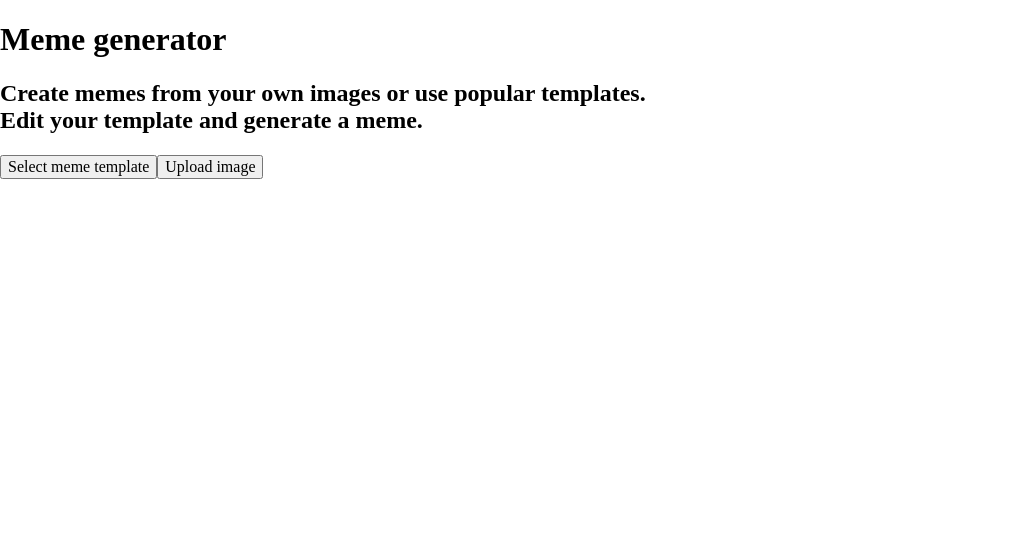
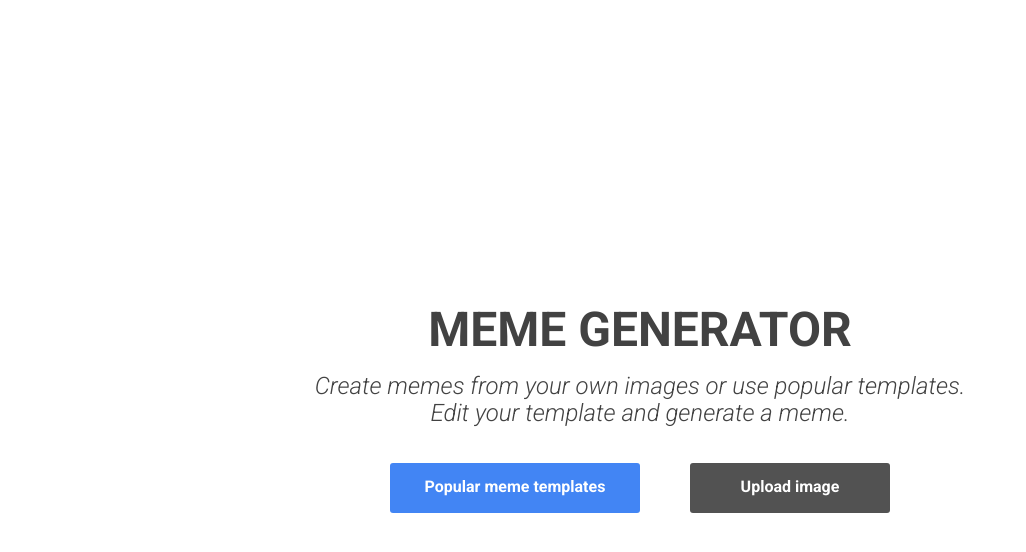
Before and after one commit to Kirill-Cherepanov/meme-generator, a React (Create React App) app: page / in a window 1280 px wide. Shown: the top 552 px of the page, without its empty margins (0-1026 px from the left). Built offline with nearby package versions, Linux system fonts and the light colour scheme.

Commit message:
feat: style starting page

```diff
--- a/package.json
+++ b/package.json
@@ -35,5 +35,8 @@
       "last 1 firefox version",
       "last 1 safari version"
     ]
+  },
+  "devDependencies": {
+    "sass": "^1.53.0"
   }
 }
--- a/src/App.js
+++ b/src/App.js
@@ -1,5 +1,5 @@
 import React, { useEffect, useState } from 'react';
-import './App.css';
+import './App.scss';
 import 'normalize.css';
 import TemplateChoose from './components/TemplateChoose';
 import PopularMemes from './components/PopularMemes';
@@ -125,14 +125,6 @@ function getTemplatesExample() {
       width: 750,
       height: 750,
       box_count: 2
-    },
-    {
-      id: '131940431',
-      name: "Gru's Plan",
-      url: 'https://i.imgflip.com/26jxvz.jpg',
-      width: 700,
-      height: 449,
-      box_count: 4
     }
   ];
 }
--- /dev/null
+++ b/src/App.scss
@@ -0,0 +1,17 @@
+@import url('https://fonts.googleapis.com/css2?family=Roboto:ital,wght@0,300;0,400;0,700;0,900;1,100;1,300;1,400&display=swap');
+
+$Blue: #4285F4;
+$White: #FFFFFF;
+$Gray: #424242;
+
+*, *:after, *:before {
+  box-sizing: border-box;
+}
+
+#root {
+  font-family: 'Roboto', sans-serif;
+  color: $Gray;
+  background-color: $White;
+  width: 100vw;
+  height: 100vh;
+}
--- a/src/components/Canvas.js
+++ b/src/components/Canvas.js
@@ -8,7 +8,7 @@ import TextBox from './TextBox';
 export default function Canvas({
   templateData,
   handleSelection,
-  handleModifySidebarProps
+  handleModifySidebarParams
 }) {
   const textBoxRefs = useRef([]);
   const [x, setX] = useState();
@@ -29,7 +29,7 @@ export default function Canvas({
     const y = textBoxRef.current.offsetTop;
     setX(x);
     setY(y);
-    handleModifySidebarProps();
+    handleModifySidebarParams();
   };
 
   useEffect(() => {
--- a/src/components/StyledButton.js
+++ b/src/components/StyledButton.js
@@ -1,4 +1,5 @@
 import React from 'react';
+import './StyledButton.scss';
 
 const STYLES = {
   primary: 'btn--primary',
@@ -14,15 +15,19 @@ const SIZES = {
 
 export default function StyledButton({
   children,
+  className,
   buttonStyle,
-  size,
+  buttonSize,
   clickHandler
 }) {
   const styleClass = STYLES[buttonStyle];
-  const sizeClass = SIZES[size];
+  const sizeClass = SIZES[buttonSize];
 
   return (
-    <button className={`${styleClass} ${sizeClass}`} onClick={clickHandler}>
+    <button
+      className={`${styleClass} ${sizeClass} ${className}`}
+      onClick={clickHandler}
+    >
       {children}
     </button>
   );
--- a/src/components/StyledButton.scss
+++ b/src/components/StyledButton.scss
@@ -0,0 +1,44 @@
+$Blue: #4285F4;
+$White: #FFFFFF;
+$Gray: #525252;
+
+.btn--primary {
+  background-color: $Blue;
+  color: $White;
+  border: none;
+  transition: background-color 0.5s ease-out;
+  cursor: pointer;
+  &:hover {
+    background-color: lighten($Blue, 15%);
+  }
+  font-weight: 600;
+}
+.btn--secondary {
+  background-color: $Gray;
+  color: $White;
+  border: none;
+  transition: background-color 0.2s ease-out;
+  cursor: pointer;
+  &:hover {
+    background-color: lighten($Gray, 15%);
+  }
+  font-weight: 600;
+}
+.btn--option {
+}
+
+.btn--large {
+  width: 250px;
+  height: 50px;
+  border-radius: 3px;
+}
+.btn--medium {
+  width: 200px;
+  border-radius: 3px;
+}
+.btn--small {
+  width: 150px;
+  border-radius: 3px;
+  padding: 5px;
+  padding-block: 10px;
+}
--- a/src/components/TemplateChoose.js
+++ b/src/components/TemplateChoose.js
@@ -1,21 +1,35 @@
 import React from 'react';
 import StyledButton from './StyledButton';
+import './TemplateChoose.scss';
 
-export default function TemplateChoose() {
+export default function TemplateChoose({
+  openPopularMemes,
+  uploadImageHandler
+}) {
   return (
     <div className="starting">
-      <h1 className="starting__title">Meme generator</h1>
+      <h1 className="starting__title">MEME GENERATOR</h1>
       <h2 className="starting__desc">
         Create memes from your own images or use popular templates.
         <br />
         Edit your template and generate a meme.
       </h2>
-      <StyledButton buttonStyle="primary" size={'L'} clickHandler={() => {}}>
-        Select meme template
-      </StyledButton>
-      <StyledButton buttonStyle="secondary" size={'M'} clickHandler={() => {}}>
-        Upload image
-      </StyledButton>
+      <div className="starting__buttons">
+        <StyledButton
+          buttonStyle="primary"
+          buttonSize={'L'}
+          clickHandler={openPopularMemes}
+        >
+          Popular meme templates
+        </StyledButton>
+        <StyledButton
+          buttonStyle="secondary"
+          buttonSize={'M'}
+          clickHandler={uploadImageHandler}
+        >
+          Upload image
+        </StyledButton>
+      </div>
     </div>
   );
 }
--- a/src/components/TemplateChoose.scss
+++ b/src/components/TemplateChoose.scss
@@ -0,0 +1,29 @@
+$Blue: #4285F4;
+$White: #FFFFFF;
+$Gray: #525252;
+
+.starting {
+  display: flex;
+  flex-direction: column;
+  align-items: center;
+  justify-content: center;
+  width: 100%;
+  height: 100%;
+}
+.starting__title {
+  font-weight: 700;
+  font-size: 48px;
+  margin-block: 15px;
+}
+.starting__desc {
+  font-weight: 300;
+  font-style: italic;
+  margin-block: 0px;
+  font-size: 24px;
+  text-align: center;
+  margin-bottom: 35px;
+}
+.starting__buttons {
+  display: flex;
+  gap: 50px;
+}
--- /dev/null
+++ b/src/components/TemplateEditor.js
@@ -0,0 +1,19 @@
+import React, { useState } from 'react';
+import Canvas from './Canvas';
+import ToolSidebar from './ToolSidebar';
+
+export default function TemplateEditor({ template }) {
+  const [selectedTextBox, selectTextBox] = useState();
+  return (
+    <>
+      <div className="template-editor">
+        <Canvas
+          templateData={template}
+          handleSelection={selectTextBox}
+          handleModifySidebarParams={() => {}}
+        />
+        <ToolSidebar selectedTextBoxInfo={selectedTextBox} />
+      </div>
+    </>
+  );
+}
```
Also changed, not shown: src/components/PopularMemes.scss (added, +100 -0 lines), src/App.css (deleted), 1 other file (tests, documents, lock files or other folders).
